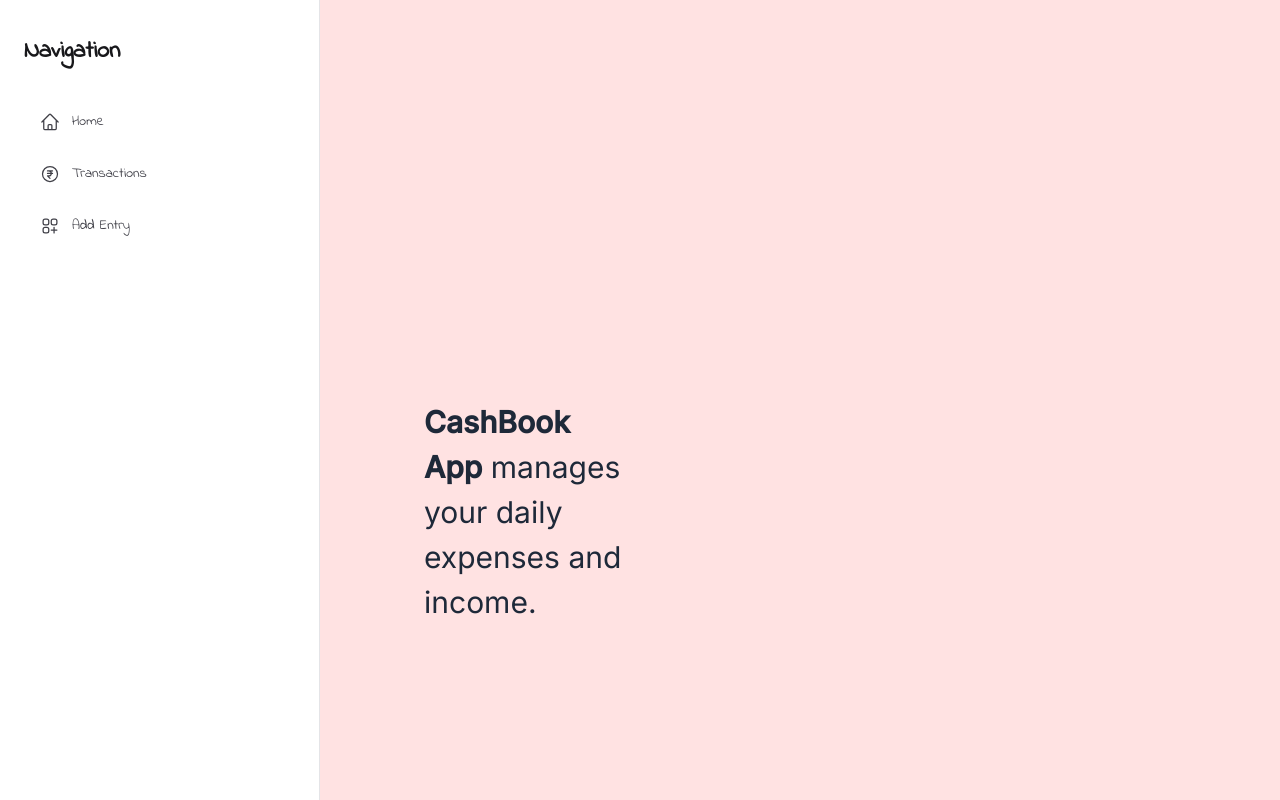
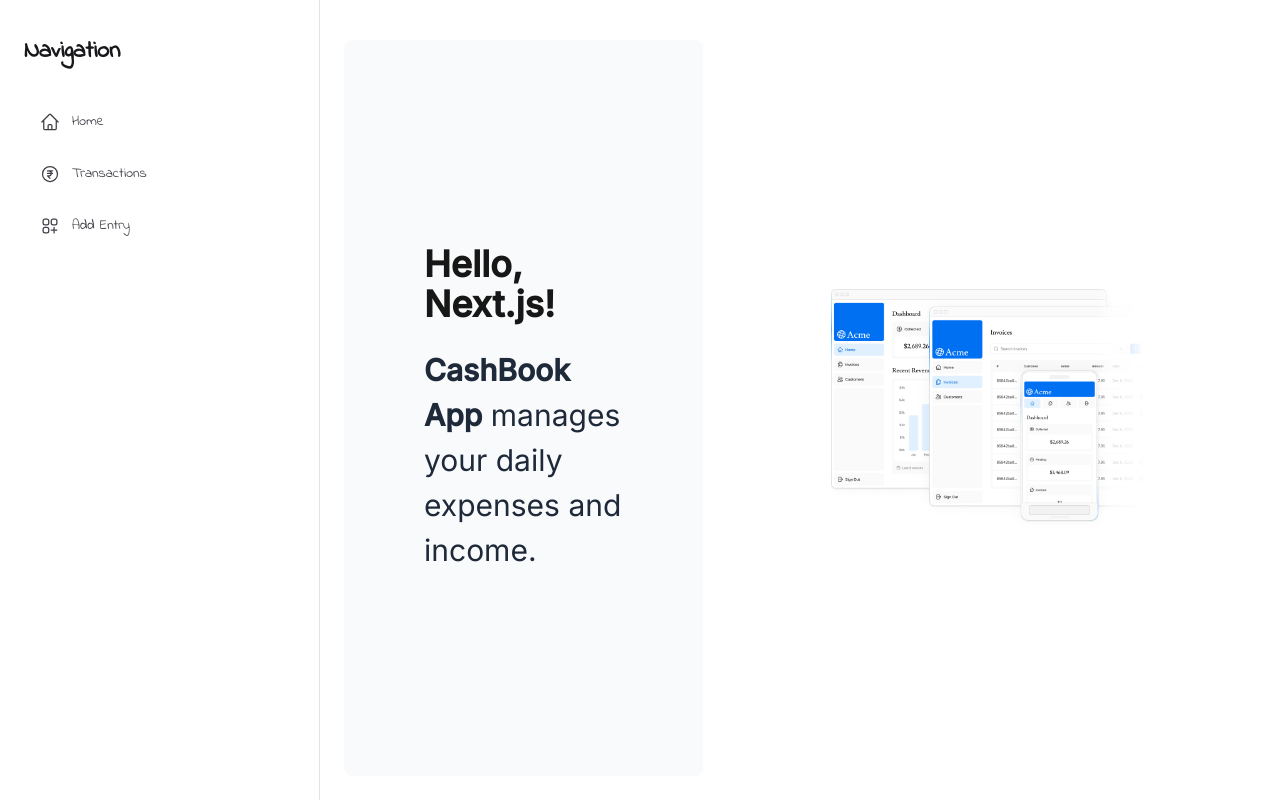
Before and after one commit to im-shikha/next-app-router, a Next.js app: page /home in a window 1280 px wide. Built offline with nearby package versions, Linux system fonts and the light colour scheme.

Commit message:
Image optimization

```diff
--- a/src/app/home/page.tsx
+++ b/src/app/home/page.tsx
@@ -1,11 +1,16 @@
 import { inter } from "@/app/ui/fonts";
+import Image from "next/image";
 
 export default function Page() {
   return (
-    <main className="flex min-h-screen flex-col bg-red-100 p-6">
-      <div className="flex h-20 shrink-0 items-end rounded-lg p-4 md:h-52"></div>
+    <main className="flex min-h-screen flex-col p-6">
       <div className="mt-4 flex grow flex-col gap-4 md:flex-row">
-        <div className="flex flex-col justify-center gap-6 rounded-lg px-6 py-10 md:w-2/5 md:px-20">
+        <div className="flex flex-col justify-center gap-6 rounded-lg bg-gray-50 px-6 py-10 md:w-2/5 md:px-20">
+          <h1
+            className={`${inter.className} text-4xl font-bold text-white-900 dark:text-black`}
+          >
+            Hello, Next.js!
+          </h1>
           <p
             className={`${inter.className} text-xl text-gray-800 md:text-3xl md:leading-normal`}
           >
@@ -13,6 +18,23 @@ export default function Page() {
             income.
           </p>
         </div>
+        <div className="flex items-center justify-center p-6 md:w-3/5 md:px-28 md:py-12">
+          {/* Add Hero Images Here */}
+          <Image
+            src="/hero-desktop.png"
+            width={1000}
+            height={760}
+            className="hidden md:block"
+            alt="Screenshots of the dashboard project showing desktop version"
+          />
+          <Image
+            src="/hero-mobile.png"
+            width={560}
+            height={620}
+            className="block md:hidden"
+            alt="Screenshots of the dashboard project showing mobile version"
+          />
+        </div>
       </div>
     </main>
   );
```
Also changed, not shown: public/hero-desktop.png (added), public/hero-mobile.png (added).
